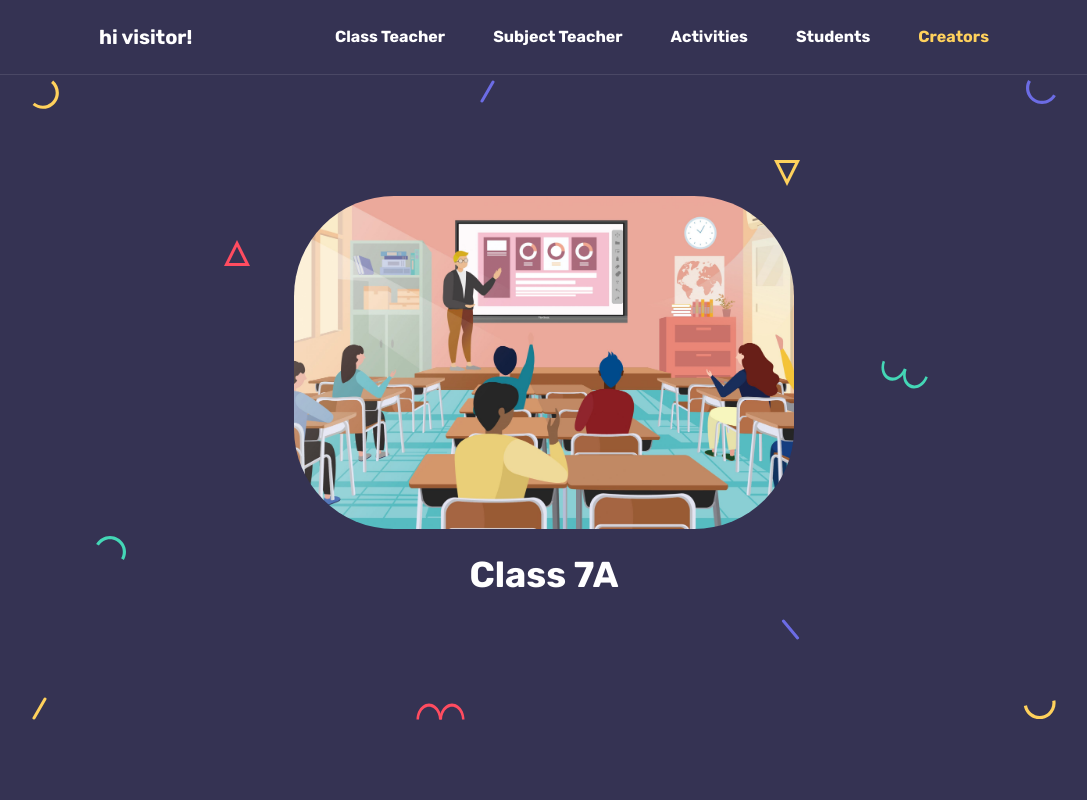
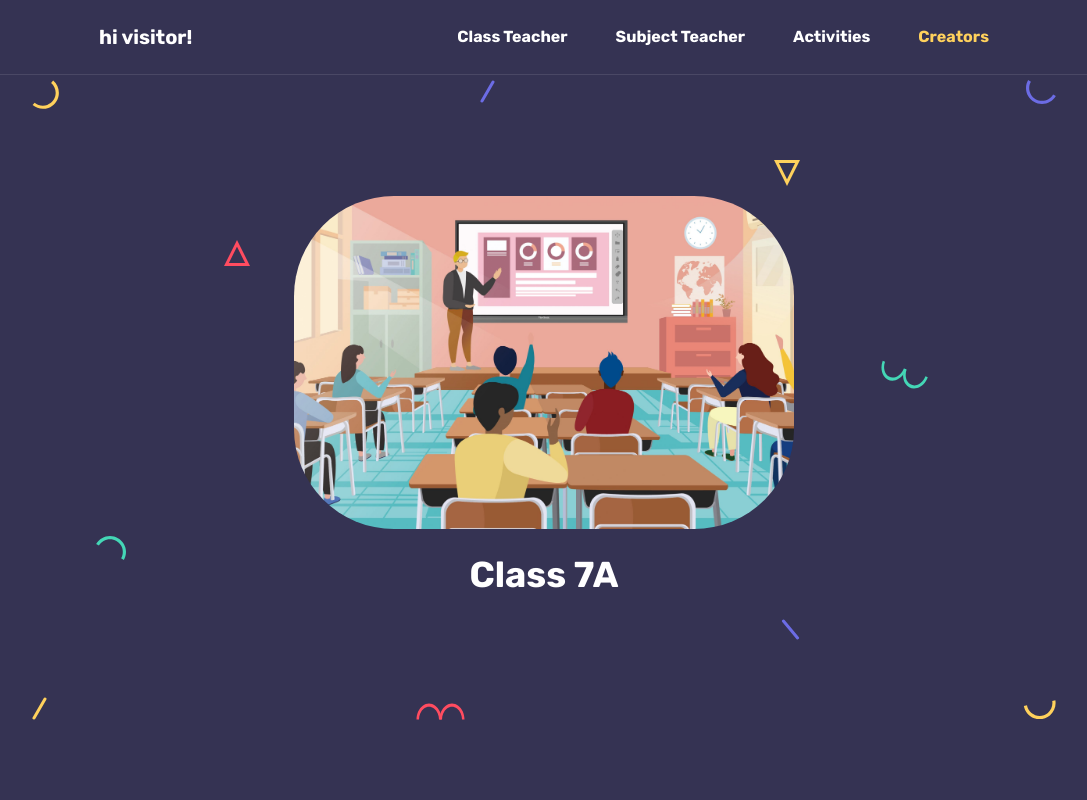
Before and after one commit to Allanlv5324F/7a_site, a plain HTML site: page index.html in a window 1280 px wide. Shown: the top 800 px of the page, without its empty margins (96-1183 px from the left). Drawn offline with Linux system fonts and the light colour scheme.

Commit message:
Update index.html

```diff
--- a/index.html
+++ b/index.html
@@ -87,8 +87,7 @@
                 <ul class="navbar-nav ml-auto scrollspy">
                     <li class="nav-item"><a class="nav-link active" href="#classteacher">Class Teacher</a></li>
 					<li class="nav-item"><a class="nav-link" href="#subteachers">Subject Teacher</a></li>
-                    <li class="nav-item"><a class="nav-link" href="#activities" >Activities</a></li>
-                    <li class="nav-item"><a class="nav-link" href="#students">Students</a></li>
+			<li class="nav-item"><a class="nav-link" href="#activities" >Activities</a></li>
                     <li class="nav-item"><a class="nav-link" href="#creators">Creators</a></li>
                 </ul>
             </div>
```
